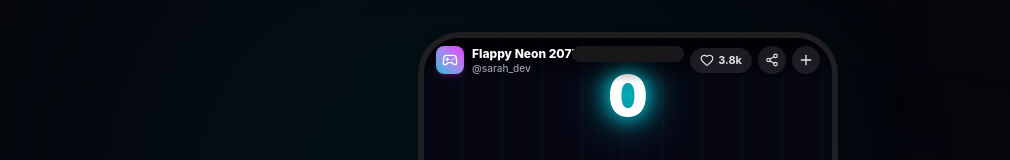
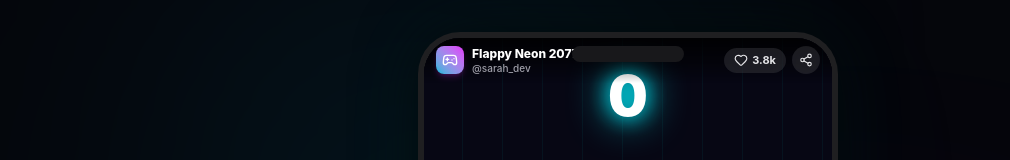
Before and after one commit to Ayushjain2205/jumby, a Next.js app: page /g/flappy-neon in a window 1280 px wide. Shown: the top 160 px of the page, without its empty margins (12-1022 px from the left). Built offline with nearby package versions, Linux system fonts and the light colour scheme; no server answers.

Commit message:
refactor(ui): remove create link from game screen

```diff
--- a/src/components/feed/GameCard.tsx
+++ b/src/components/feed/GameCard.tsx
@@ -8,7 +8,6 @@ import {
   Share2,
   RotateCcw,
   Check,
-  Plus,
   Gamepad2,
 } from 'lucide-react';
 
@@ -131,15 +130,6 @@ export function GameCard({ game, isActive }: GameCardProps) {
           >
             {copied ? <Check className="w-3.5 h-3.5 text-emerald-400" /> : <Share2 className="w-3.5 h-3.5" />}
           </button>
-
-          {/* Create New */}
-          <Link
-            href="/create"
-            aria-label="Create game"
-            className="w-7 h-7 rounded-full bg-white/10 hover:bg-white/20 flex items-center justify-center text-zinc-200 backdrop-blur-md active:scale-90 transition-all"
-          >
-            <Plus className="w-4 h-4" />
-          </Link>
         </div>
       </div>
 
```
